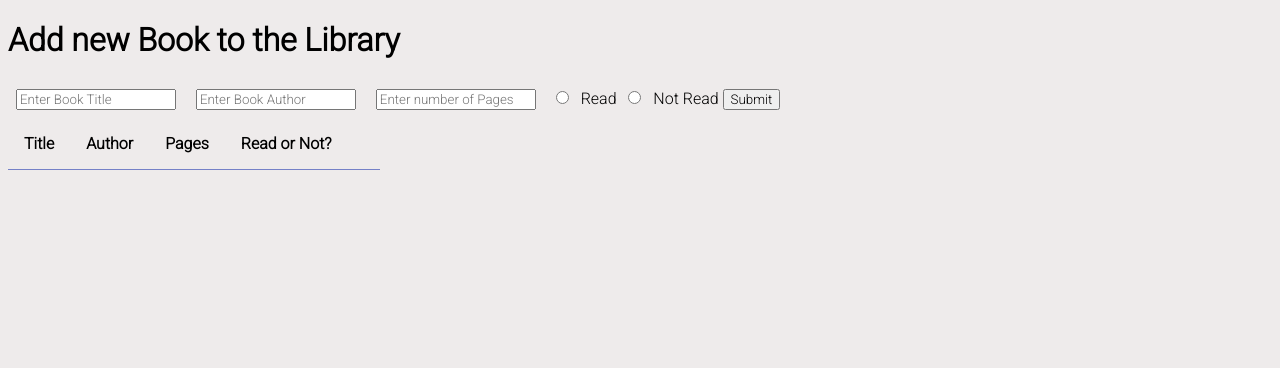
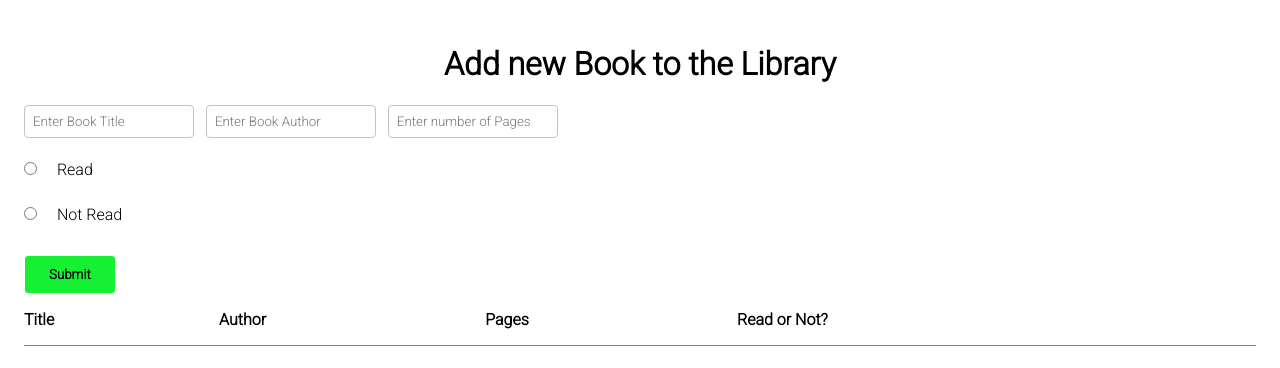
Before and after one commit to wizard0987654321/TOP-Library, a plain HTML site: page index.html in a window 1280 px wide. Drawn offline with Linux system fonts and the light colour scheme.

Commit message:
Add css, style website

```diff
--- a/index.html
+++ b/index.html
@@ -17,12 +17,17 @@
         <input type="text" id="bookAuthor" name="bookAuthor" placeholder="Enter Book Author">
         <input type="number" min="0" id="bookPages" name="bookPages" placeholder="Enter number of Pages">
 
+        <div>
         <input type="radio" id="readYes" name="readInfo" value="Read">
         <label for="readYes">Read</label>
+        </div>
 
+        <div>
         <input type="radio" id="readNo" name="readInfo" value="Not Read">
         <label for="readNo">Not Read</label>
+        </div>
 
+        <br>
         <button type="submit" id="addButton">Submit</button>
       </form>
 
--- a/script.js
+++ b/script.js
@@ -55,6 +55,12 @@ function displayBook(book) {
     newPages.textContent = book.pages;
     newRead.textContent = book.read;
 
+    if (newRead.textContent == "Read"){
+        newRead.style.backgroundColor = "rgb(124, 240, 95)";
+    }else{
+        newRead.style.backgroundColor = "rgb(245, 130, 130)";
+    }
+
     newDelete.textContent = "Delete";
     newDelete.classList.add("delete");
 
@@ -103,8 +109,10 @@ function displayBook(book) {
         button.onclick = function(e) {
             if (e.target.textContent == "Read") {
                 e.target.textContent = "Not Read"
+                e.target.style.backgroundColor = "rgb(245, 130, 130)"
             } else {
                 e.target.textContent = "Read";
+                e.target.style.backgroundColor = "rgb(124, 240, 95)";
             }
         }
     });
--- a/styles.css
+++ b/styles.css
@@ -6,10 +6,36 @@
 }
 
 body {
-    background-color: rgb(238, 235, 235);
+    padding: 1rem;
+}
+
+h1 {
+    text-align: center;
+}
+
+input {
+    margin-right: 0.5rem;
+    margin-bottom: 0.5rem;
+    padding: 0.5rem;
+    border-radius: 4px;
+    border: 1px solid rgb(202, 194, 194);
+}
+
+input:focus {
+    background-color: white;
+}
+
+#readYes, #readNo {
+    margin: 1rem;
+    margin-left: 0;
+}
+
+#addButton {
+    background-color: rgb(22, 240, 51);
 }
 
 table {
+    width: 100%;
     border-collapse: collapse;
 }
 
@@ -20,10 +46,22 @@ th {
 
 td, th {
     padding: 1rem;
+    padding-left: 0;
 }
 
+button {
+    padding: 0.7rem 1.5rem;
+    border-radius: 4px;
+    border: 1px solid white;
+    font-weight: bold;
+}
 
+button:hover {
+    cursor: pointer;
+}
 
-input {
-    margin: 0.5rem;
+.delete {
+    background-color: red;
+    display: flex;
+    align-self: flex-end;
 }
```
